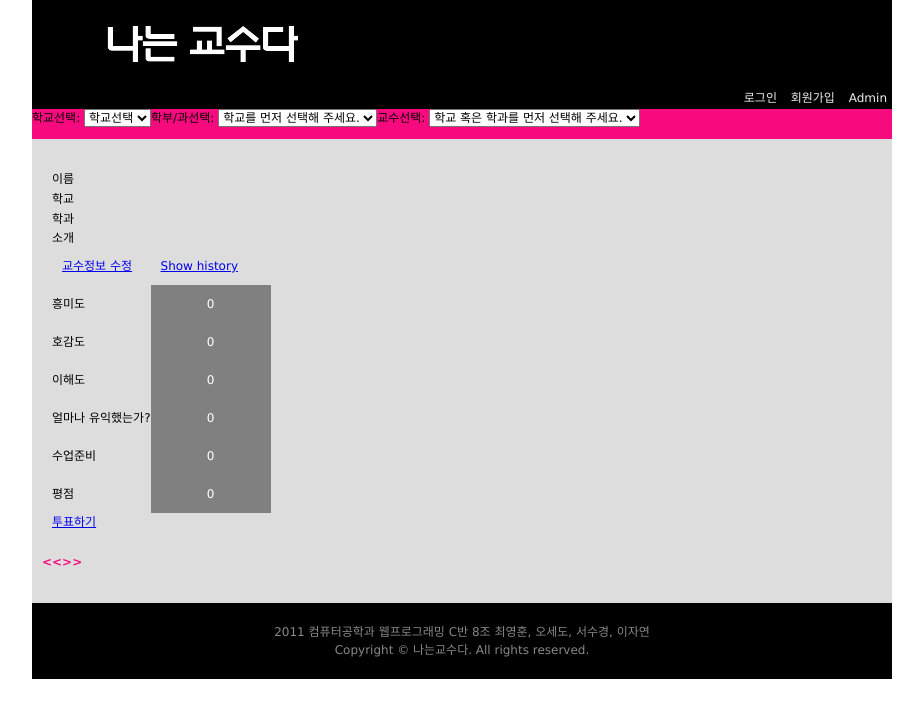
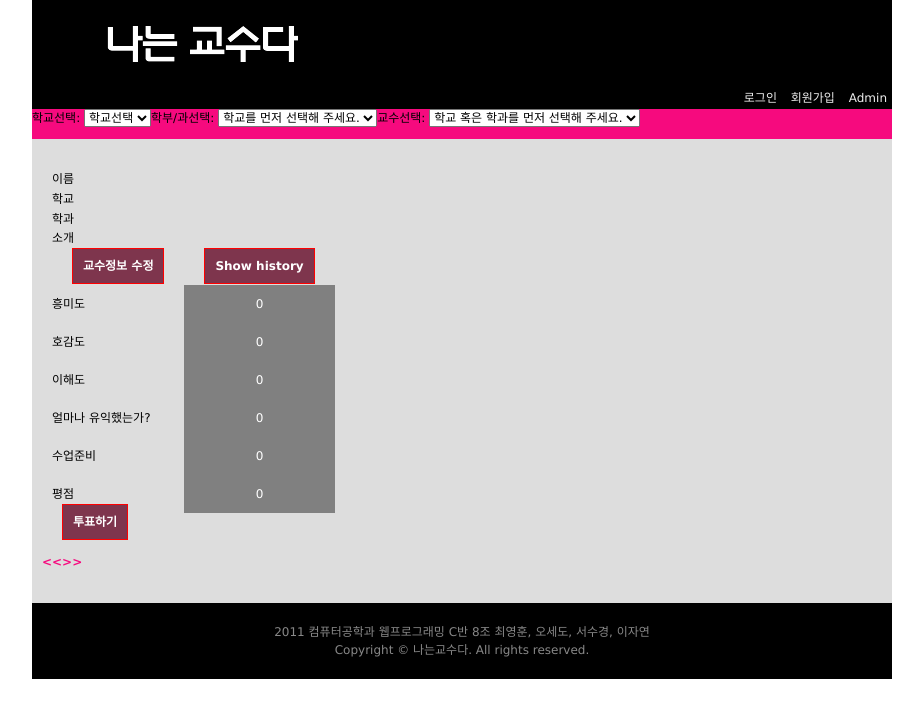
Before and after one commit to zerohun/Im-professor, a PHP site: page /professor.php?id=1 in a window 1280 px wide. Shown: the part 21-739 px from the top of the page, without its empty margins (178-1101 px from the left). Run offline with PHP 8.4, Linux system fonts and the light colour scheme; data that the repository does not hold is empty; a stand-in replaces the project's code that opens the database connection; some libraries are stand-ins or nearby versions.

Commit message:
버튼 스타일 변경

```diff
--- a/mypage.php
+++ b/mypage.php
@@ -87,7 +87,7 @@ EOT;
 ?>
 </table>
 </div>
-<a id = "pro_create" href = "prof_create.php">교수등록</a>
+<a id = "pro_create" class ="link_button" href = "prof_create.php">교수등록</a>
 <?php
 require_once "beneath.php";
 ?>
--- a/professor.php
+++ b/professor.php
@@ -51,8 +51,8 @@ else{
       <th colspan="2"><?php echo $professors[0]["content"] ?></th>
     </tr>
     <tr>
-      <td><a href="prof_edit.php?id=<?php echo $professor_id ?>">교수정보 수정</a></td>
-      <td><a href="professor_infos.php?professor_id=<?php echo $professor_id ?>">Show history</a></td>
+      <td><a class ="link_button"  href="prof_edit.php?id=<?php echo $professor_id ?>">교수정보 수정</a></td>
+      <td><a class ="link_button"  href="professor_infos.php?professor_id=<?php echo $professor_id ?>">Show history</a></td>
     </tr>
 
 		<tr>
@@ -88,7 +88,7 @@ else{
 
 
 	</table>
-  <a href="vote.php?professor_id=<?php echo  $professors[0]["id"] ?>">투표하기</a>
+  <a  class ="link_button"  href="vote.php?professor_id=<?php echo  $professors[0]["id"] ?>">투표하기</a>
 </div>
 <div class="vote_list">
 <?php
--- a/style.css
+++ b/style.css
@@ -156,7 +156,7 @@ li { height : 40px; }
 		}
 .major_professors a {color:#333; text-decoration:none;}
 .university_professors a {color:#333; text-decoration:none;}
-a#pro_create {color:#333; text-decoration:none; font-weight:bold;}
+a#pro_create {color: white; text-decoration:none; font-weight:bold;}
 
 
 /* professor */
@@ -223,13 +223,27 @@ a#pro_create {color:#333; text-decoration:none; font-weight:bold;}
 .total_score{
   background-color: gray;
   color: white;
-  width: 100px;
   text-align: center;
   border-type: solid;
   border-width: 1px;
   border-color: white;
 
 }
+a.link_button{
+  text-decoration: none;
+  background-color:#7E354D	;
+  color:white;
+  padding: 10px;
+  margin: 10px;
+  border-width: 1px;
+  border-style: solid;
+  height: 20px;
+  text-style: bold;
+  border-color: red;
+  font-weight: bold;
+
+
+}
 
 
 /* -- footer -- */
```
